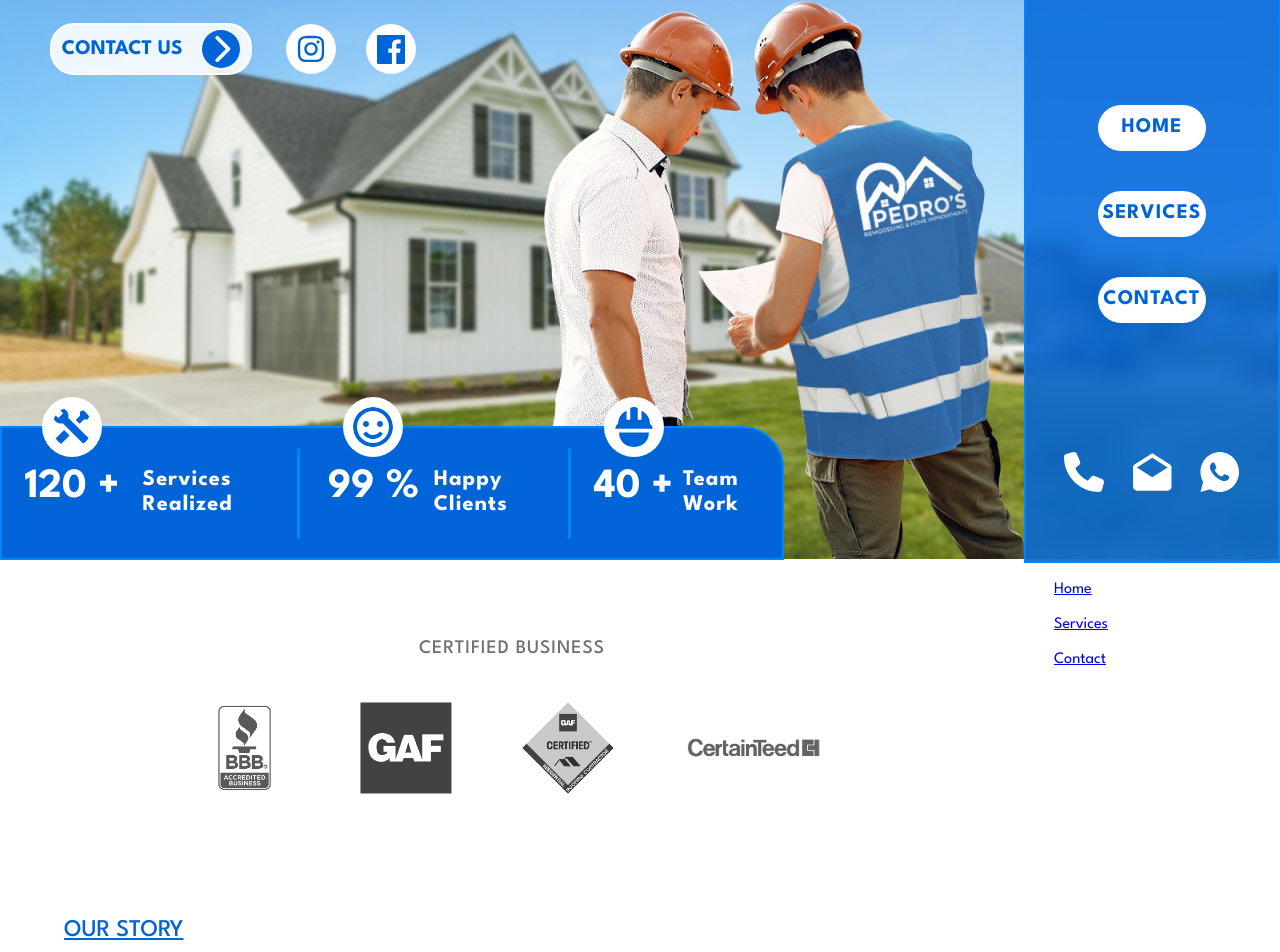
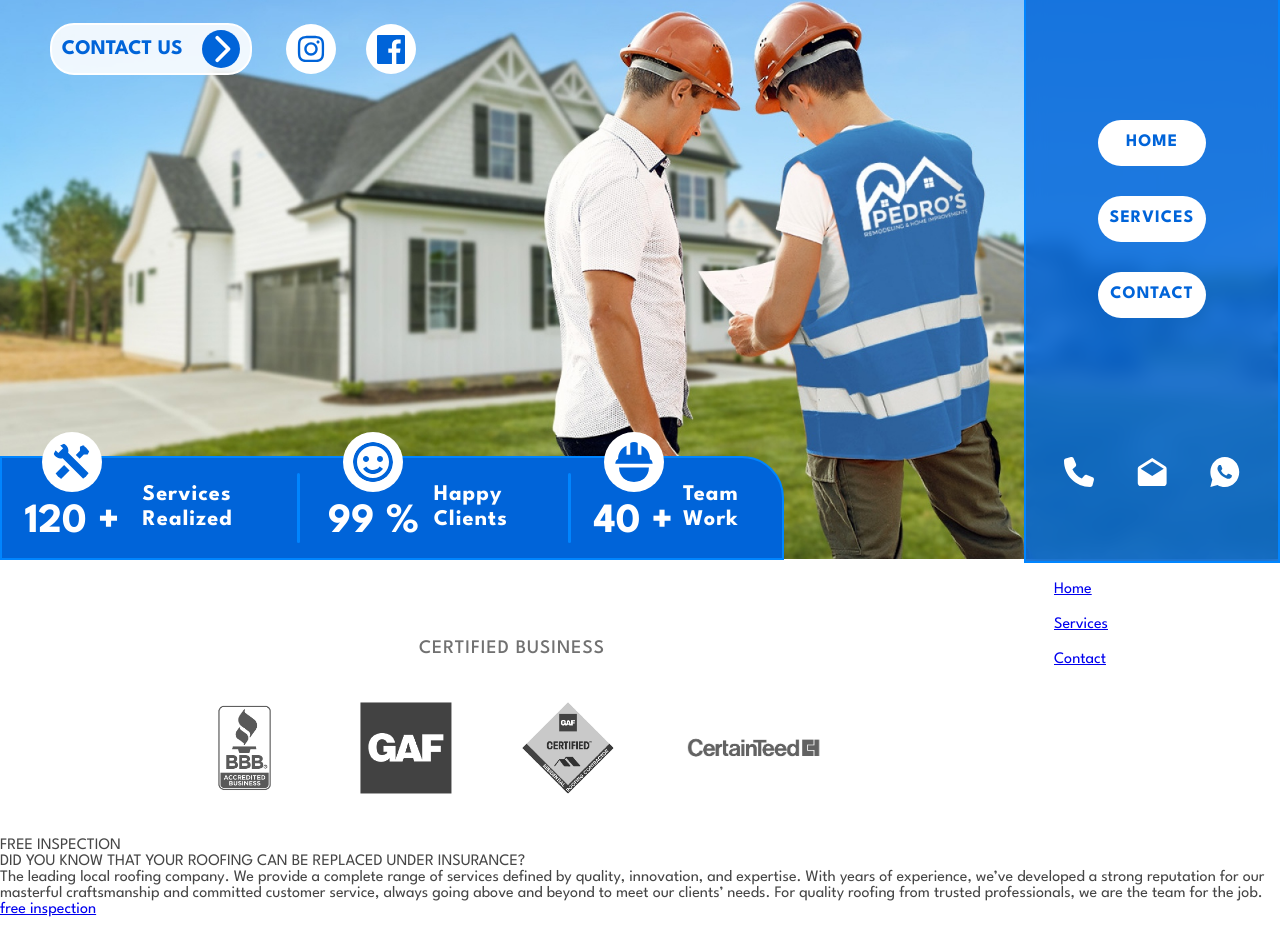
Before and after one commit to limematheuz/pedros-roofing, a React (Vite) app: page /free-inspection in a window 1280 px wide. Shown: the part 241-1193 px from the top of the page. Built offline with nearby package versions, Linux system fonts and the light colour scheme.

Commit message:
benefits

```diff
--- a/src/components/Benefits/Benefits.css
+++ b/src/components/Benefits/Benefits.css
@@ -51,7 +51,7 @@
   align-items: flex-end;
   flex-direction: column;
   gap: 10px;
-  margin-top: -80px;
+  margin-top: -40px;
 }
 
 .first-item-column img {
--- a/src/components/ContactForm/ContactForm.css
+++ b/src/components/ContactForm/ContactForm.css
@@ -73,6 +73,7 @@
 
 .second-contact-form-info {
   width: 45%;
+  max-height: 500px;
   height: 100%;
   display: flex;
   justify-content: center;
--- a/src/components/FreeInspectionIntro/FreeInspectionIntro.jsx
+++ b/src/components/FreeInspectionIntro/FreeInspectionIntro.jsx
@@ -1,5 +1,53 @@
-export default function FreeInspectionBenefits(){
-    return(
-        <div></div>
-    )
+import "./FreeInspectionIntro.css"
+import { Link } from "react-router-dom";
+
+export default function FreeInspectionIntro() {
+  return (
+    <section className="free-inspection-intro-container">
+      <section className="container-free-intro">
+        <div className="info-free-intro">
+          <h3>FREE INSPECTION</h3>
+          <h2>
+            DID YOU KNOW THAT YOUR ROOFING CAN BE REPLACED UNDER INSURANCE?
+          </h2>
+          <p>
+            The leading local roofing company. We provide a complete range of
+            services defined by quality, innovation, and expertise. With years
+            of experience, we’ve developed a strong reputation for our masterful
+            craftsmanship and committed customer service, always going above and
+            beyond to meet our clients’ needs. For quality roofing from trusted
+            professionals, we are the team for the job.
+          </p>
+        </div>
+        <div className="free-intro-btns">
+          <div className="intro-contact-free-btn">
+            <Link> free inspection</Link>
+          </div>
+          <div className="social-links-intro">
+            <a href=""><img src="" alt="" /></a>
+            <a href=""><img src="" alt="" /></a>
+            <a href=""><img src="" alt="" /></a>
+          </div>
+        </div>
+        <section className="cards-free-intro">
+          <div>
+            <img src="" alt="" />
+            <h3></h3>
+          </div>
+          <div>
+            <img src="" alt="" />
+            <h3></h3>
+          </div>
+          <div>
+            <img src="" alt="" />
+            <h3></h3>
+          </div>
+          <div>
+            <img src="" alt="" />
+            <h3></h3>
+          </div>
+        </section>
+      </section>
+    </section>
+  );
 }
--- a/src/components/Menu/Menu.css
+++ b/src/components/Menu/Menu.css
@@ -27,7 +27,7 @@
   justify-content: space-around;
   align-items: center;
   flex-direction: column;
-  gap: 40px;
+  gap: 30px;
 }
 
 .menu-link-item {
@@ -40,7 +40,7 @@
   background-color: white;
   padding: 8px 10px;
   border-radius: 24px;
-  font-size: 1.3rem;
+  font-size: 1.1rem;
   font-weight: bold;
   letter-spacing: 1px;
   text-decoration: none;
@@ -55,8 +55,8 @@
 }
 
 .menu-icons img {
-  width: 40px;
-  height: 40px;
+  width: 30px;
+  height: 30px;
 }
 
 @media (max-width: 1024px) {
--- a/src/components/OurStory/OurStory.css
+++ b/src/components/OurStory/OurStory.css
@@ -96,8 +96,8 @@
 
 .our-story-btns {
   width: 10%;
-  height: 60px;
-  min-width: 160px;
+  height: 50px;
+  min-width: 150px;
   display: flex;
   justify-content: space-around;
   align-items: center;
--- a/src/pages/HomePage/HomePage.css
+++ b/src/pages/HomePage/HomePage.css
@@ -134,7 +134,7 @@
   bottom: 3px;
   left: 0;
   width: 780px;
-  height: 130px;
+  height: 100px;
 }
 
 @media (max-width:1024px) {
@@ -171,9 +171,9 @@
   .bottom-benefits-container{
     position: absolute;
     left: 84.5%;
-    top: 20%;
+    top: 10%;
     width: 15%;
-    height: 700px;
+    height: 650px;
   }
 }
 
```
